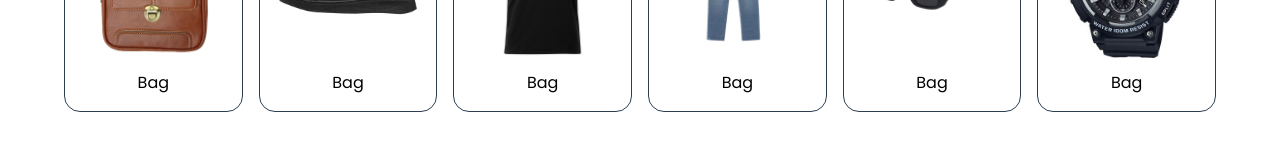
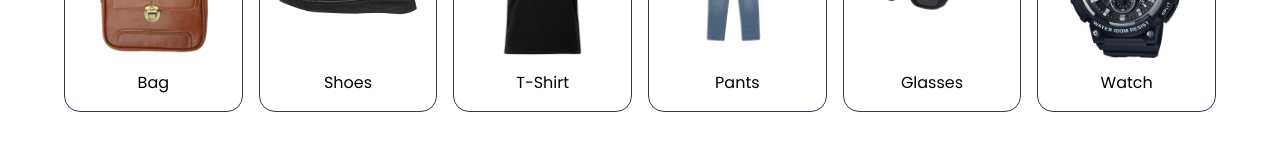
Before and after one commit to Alirahimijafari/Prime-Store, a plain HTML site: page index.html in a window 1280 px wide. Shown: the part 815-966 px from the top of the page. Drawn offline with nearby package versions, Linux system fonts and the light colour scheme.

Commit message:
Update index.html

```diff
--- a/index.html
+++ b/index.html
@@ -204,27 +204,27 @@
 
                     <div class="category-item">
                          <img class="category-image" src="assets/image/shoe-category.jpg" alt="">
-                         <p class="category-text">Bag</p>
+                         <p class="category-text">Shoes</p>
                     </div>
 
                     <div class="category-item">
                          <img class="category-image" src="assets/image/shirt-category.jpg" alt="">
-                         <p class="category-text">Bag</p>
+                         <p class="category-text">T-Shirt</p>
                     </div>
 
                     <div class="category-item">
                          <img class="category-image" src="assets/image/pants-category.jpg" alt="">
-                         <p class="category-text">Bag</p>
+                         <p class="category-text">Pants</p>
                     </div>
 
                     <div class="category-item">
                          <img class="category-image" src="assets/image/glasses-category.jpg" alt="">
-                         <p class="category-text">Bag</p>
+                         <p class="category-text">Glasses</p>
                     </div>
 
                     <div class="category-item">
                          <img class="category-image" src="assets/image/watch-category.jpg" alt="">
-                         <p class="category-text">Bag</p>
+                         <p class="category-text">Watch</p>
                     </div>
 
                </div>
```
